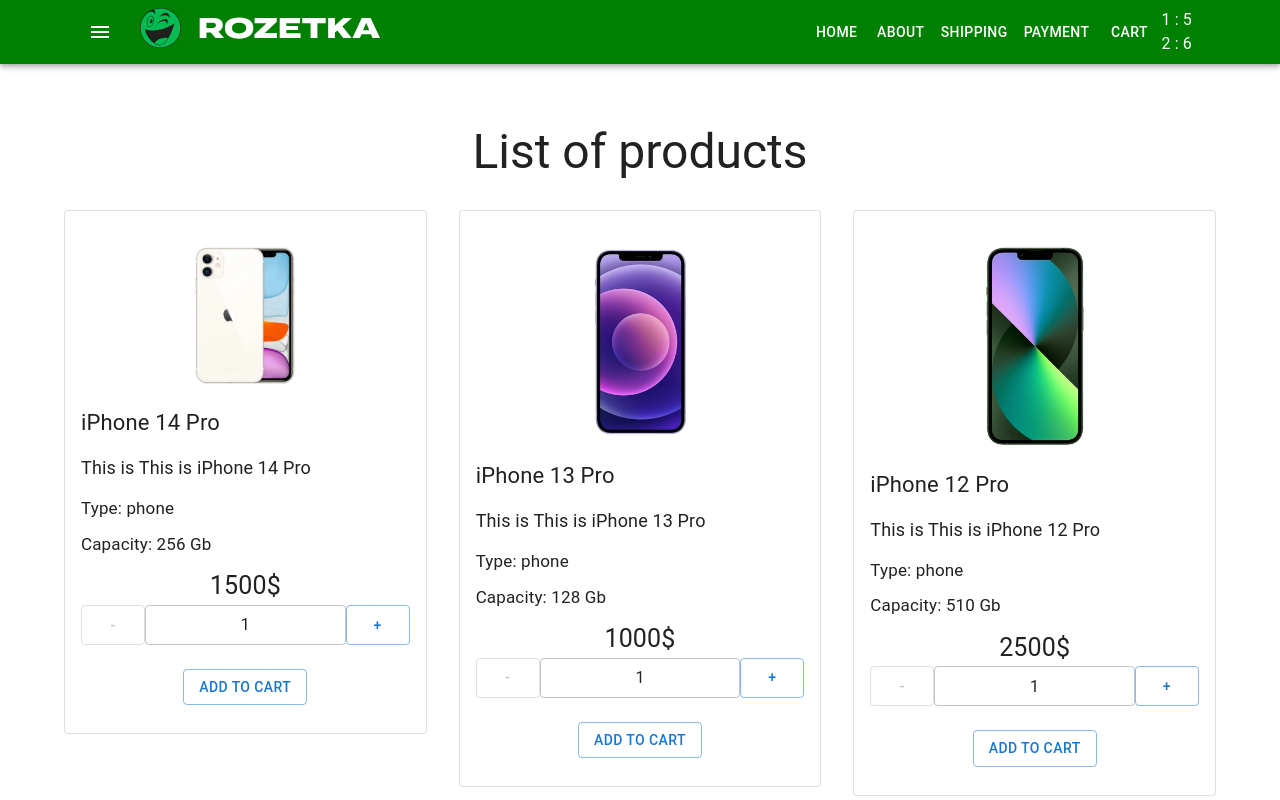
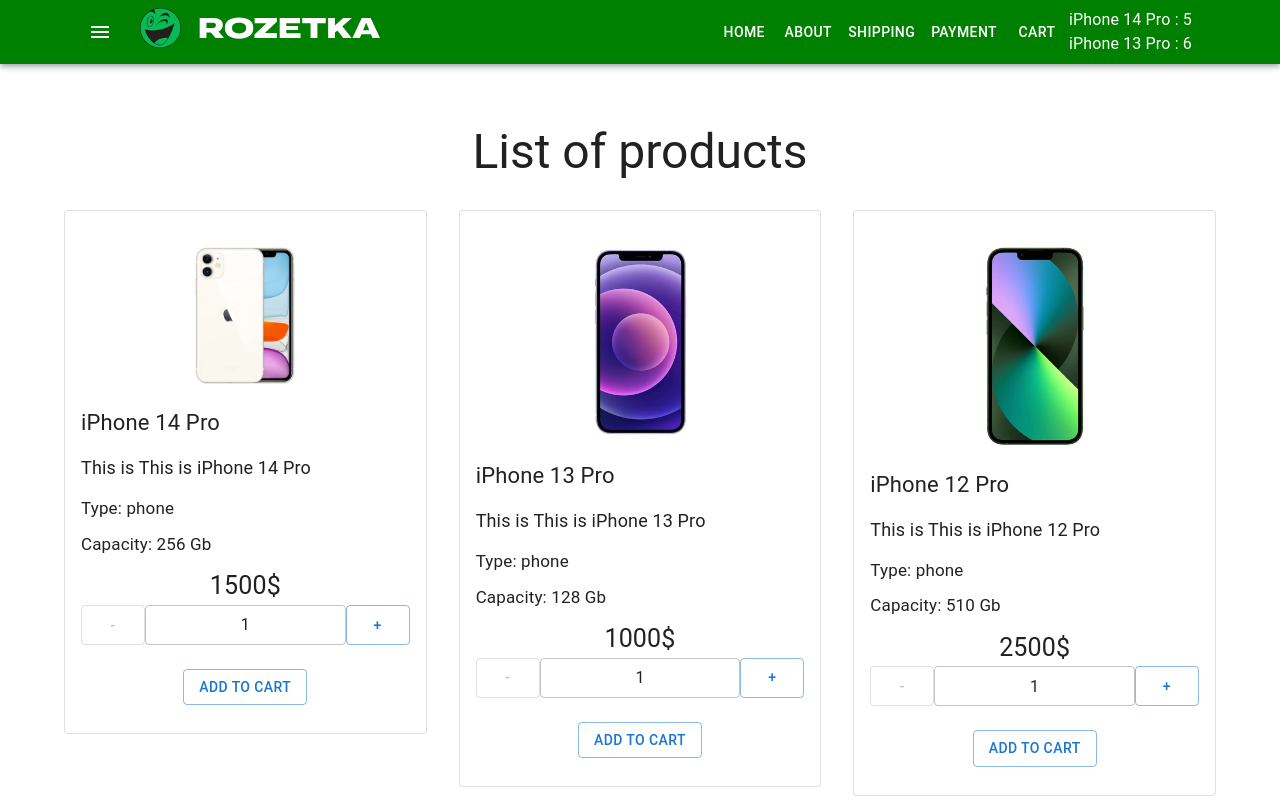
Before and after one commit to tetiana-kozak/react-22-10, a React (Create React App) app: page / in a window 1280 px wide. Shown: the top 800 px of the page. Built offline with nearby package versions, Linux system fonts and the light colour scheme.

Commit message:
add products title to header cart (productId) - 1

```diff
--- a/src/components/CartHeader/CartHeader.tsx
+++ b/src/components/CartHeader/CartHeader.tsx
@@ -1,3 +1,5 @@
+import productsArray from 'utils/productsArray'
+
 type Props = {
     productsInCart: {
         [id: number]: number
@@ -8,7 +10,8 @@
         <div>
             {Object.keys(productsInCart).map((productId) => (
                 <div key={productId}>
-                    {productId} : {productsInCart[parseInt(productId)]}
+                    {productsArray[parseInt(productId) - 1].title} :{' '}
+                    {productsInCart[parseInt(productId)]}
                 </div>
             ))}
         </div>
```
